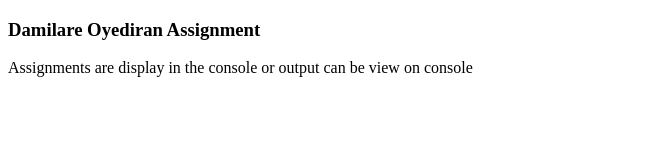
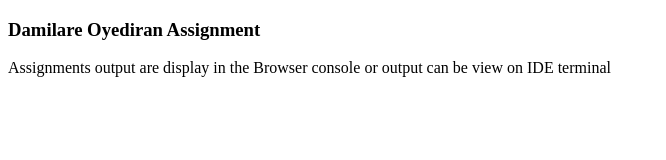
Before and after one commit to ddoyediran/stutern-object-assignment, a plain HTML site: page index.html in a window 1280 px wide. Shown: the whole page, without its empty margins (0-666 px from the left). Drawn offline with Linux system fonts and the light colour scheme.

Commit message:
Update index.html

```diff
--- a/index.html
+++ b/index.html
@@ -8,7 +8,8 @@
   <body>
     <h3>Damilare Oyediran Assignment</h3>
     <p>
-      Assignments are display in the console or output can be view on console
+      Assignments output are display in the Browser console or output can be
+      view on IDE terminal
     </p>
     <script src="/week-4.js"></script>
   </body>
```
